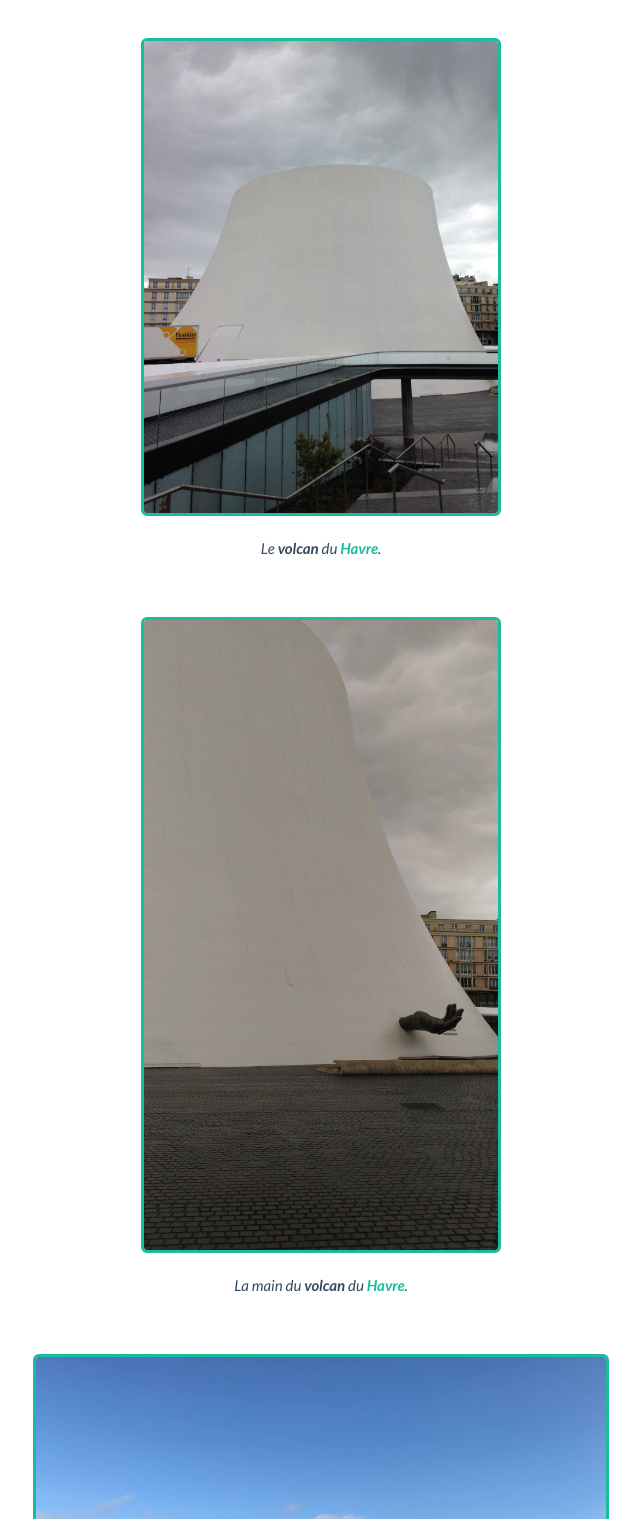
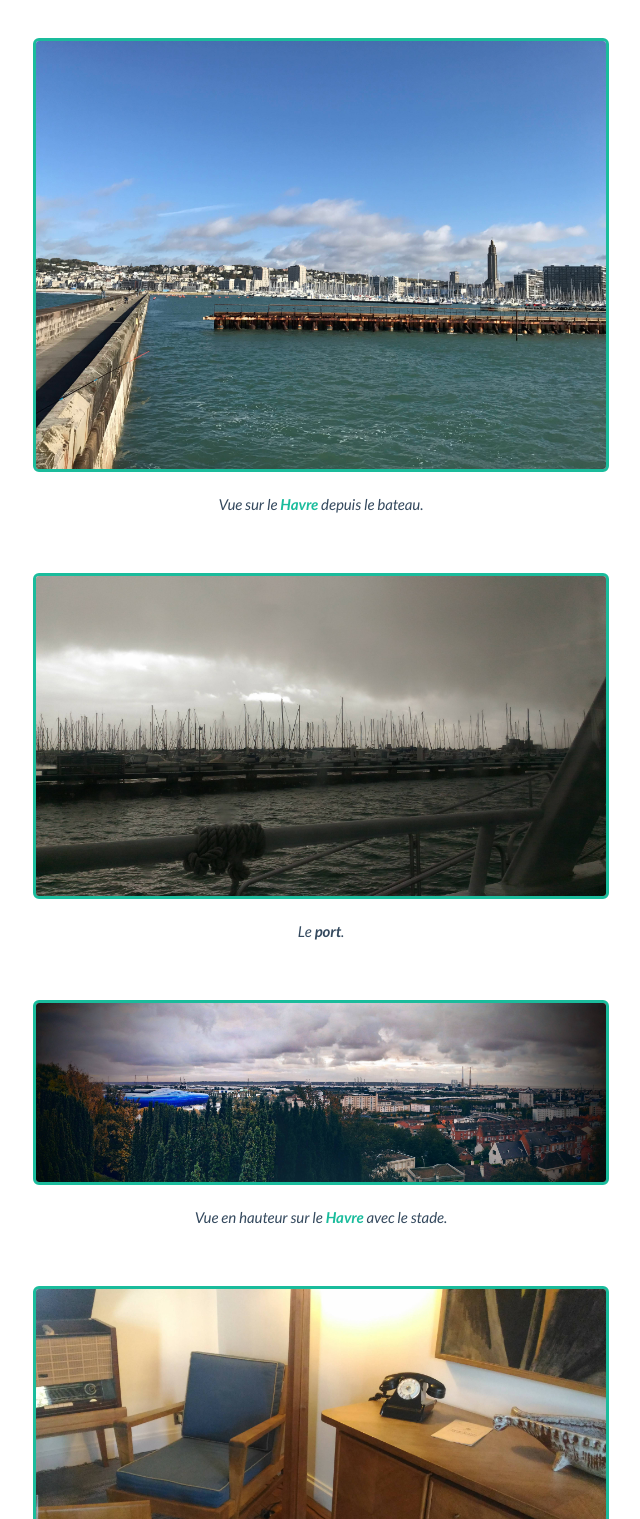
Before and after one commit to aureleoules/havre, a plain HTML site: page index.html in a window 1280 px wide. Shown: the part 964-2483 px from the top of the page, without its empty margins (319-959 px from the left). Drawn offline with nearby package versions, Linux system fonts and the light colour scheme; files whose address does not match are found by name.

Commit message:
Update index.html

```diff
--- a/index.html
+++ b/index.html
@@ -31,14 +31,7 @@
             <img src="imgs/pont_volcan.jpg" alt="pont" class="img-havre img-rounded img-responsive">
             <p class="img-comment">Vue depuis le pont du <b><span class="text-primary">Havre</span></b> vers le volcan.</p>
         </div>
-        <div class="gallerie-element-havre text-center" id="volcan">
-            <img src="imgs/volcan.jpg" alt="volcan" class="img-havre img-rounded img-responsive img-havre-vertical">
-            <p class="img-comment">Le <b>volcan</b> du <span class="text-primary"><b>Havre</b></span>.</p>
-        </div>
-        <div class="gallerie-element-havre text-center" id="mainvolcan">
-            <img src="imgs/main_volcan.jpg" alt="main volcan" class="img-havre img-rounded img-responsive img-havre-vertical">
-            <p class="img-comment">La main du <b>volcan</b> du <span class="text-primary"><b>Havre</b></span>.</p>
-        </div>
+
         <div class="gallerie-element-havre text-center" id="bateau">
             <img src="imgs/bateau.jpg" alt="bateau " class="img-havre img-rounded img-responsive">
             <p class="img-comment">Vue sur le <b><span class="text-primary">Havre</span></b> depuis le bateau.</p>
```
